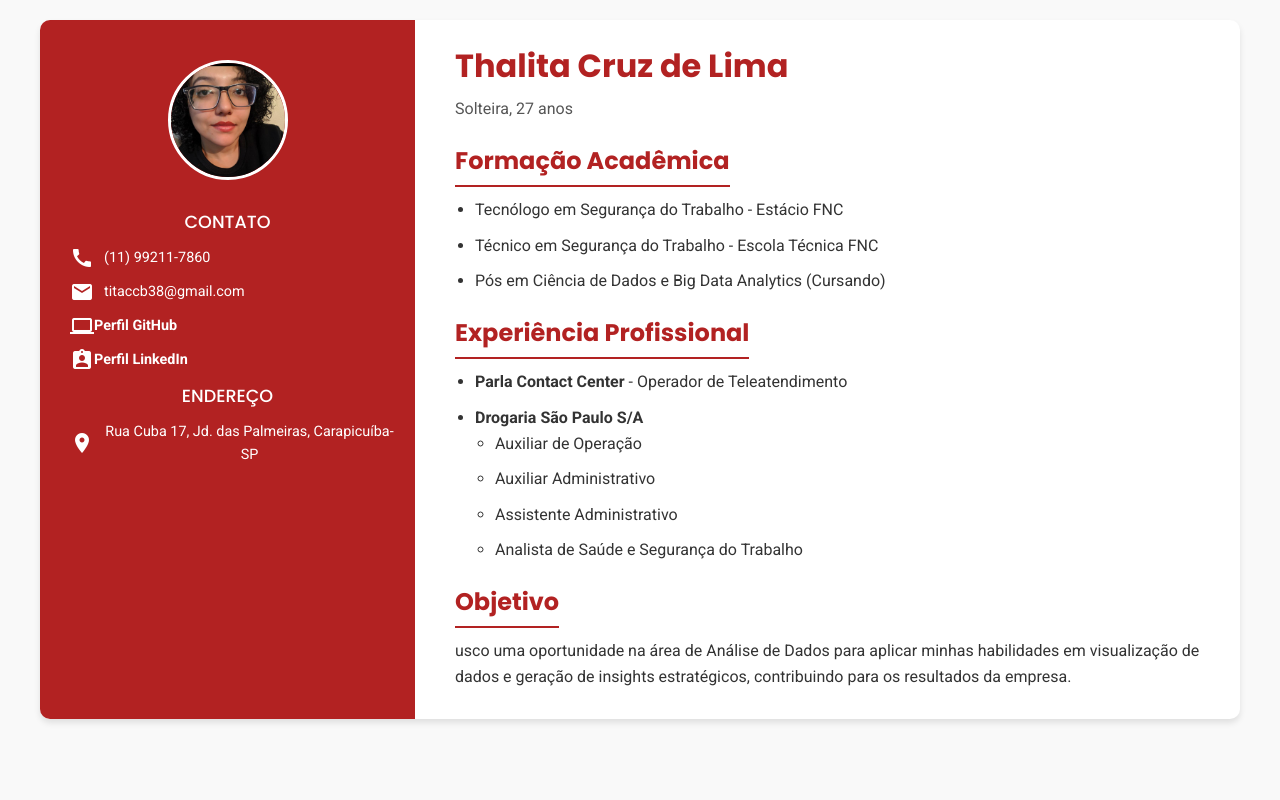
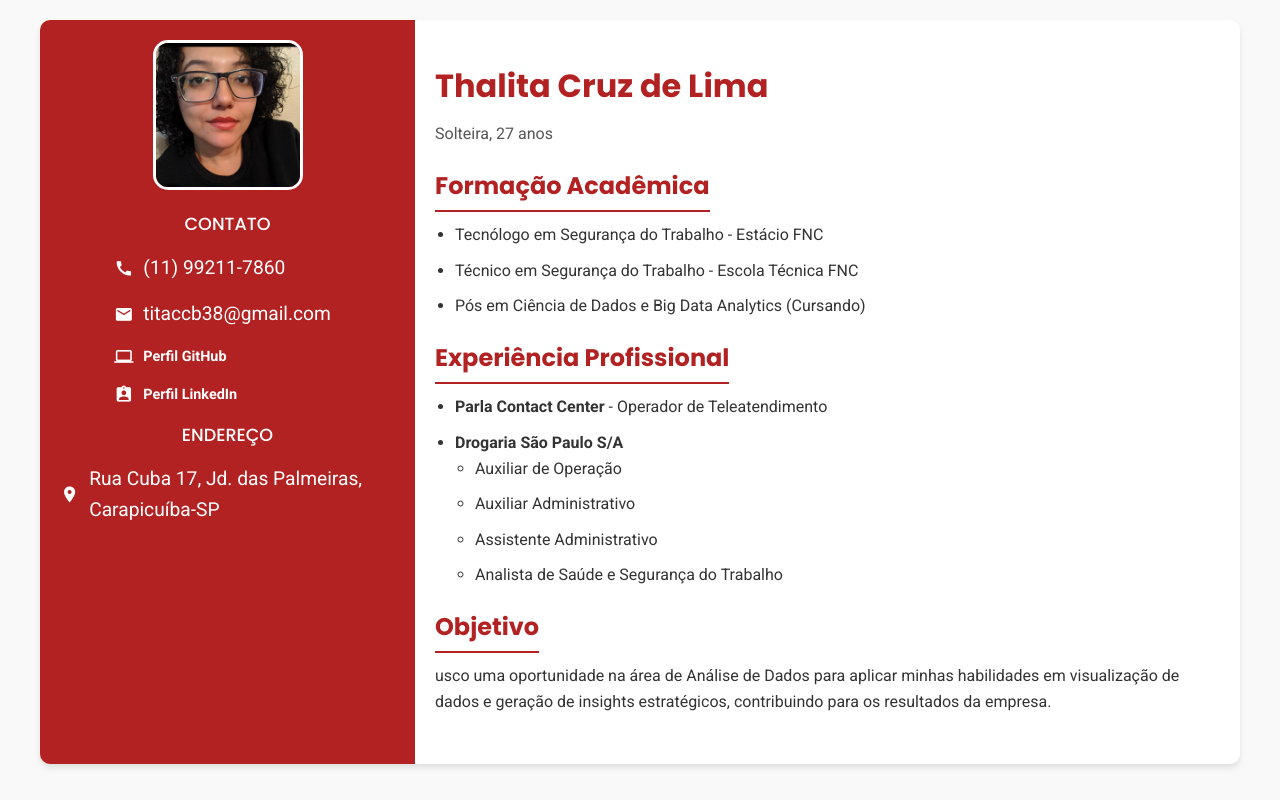
Before and after one commit to ThaCruLim/ThaCruLim.github.io, a plain HTML site: page curriculo.html in a window 1280 px wide. Drawn offline with Linux system fonts and the light colour scheme.

Commit message:
Update curriculo.css

```diff
--- a/curriculo.css
+++ b/curriculo.css
@@ -25,40 +25,46 @@ body {
 }
 
 .sidebar {
-    background: #b22222; /* Cor vermelho forte */
+    background: #b22222; /* Vermelho forte */
     color: white;
     flex: 1 1 300px;
     padding: 20px;
-    text-align: center;
+    display: flex;
+    flex-direction: column;
+    align-items: center;
 }
 
 .foto-perfil {
-    width: 120px;
-    height: 120px;
-    border-radius: 50%;
-    margin: 20px auto;
+    width: 150px;
+    height: 150px;
+    border-radius: 10%; /* Quadrado com bordas levemente arredondadas */
     border: 3px solid white;
+    margin-bottom: 20px;
+    object-fit: cover; /* Ajusta a imagem para caber no quadrado */
 }
 
 h3 {
     font-family: 'Poppins', sans-serif;
-    margin-bottom: 10px;
+    margin-bottom: 15px;
     text-transform: uppercase;
     font-weight: 500;
     font-size: 1.1rem;
-    color: white;
+    text-align: center;
 }
 
 .info {
     display: flex;
     align-items: center;
-    margin-bottom: 10px;
+    margin-bottom: 15px;
     font-size: 0.9rem;
     color: white;
+    text-align: left;
+    width: 100%;
 }
 
 .info span {
-    margin-left: 10px;
+    margin-right: 10px;
+    font-size: 1.2rem;
 }
 
 .info a {
@@ -71,16 +77,22 @@ h3 {
     text-decoration: underline;
 }
 
+hr {
+    width: 80%;
+    border: 0.5px solid white;
+    margin: 20px 0;
+}
+
 .conteudo {
     flex: 3 1 600px;
-    padding: 20px 40px;
+    padding: 40px 20px;
 }
 
 header h1 {
     font-family: 'Poppins', sans-serif;
     font-size: 2rem;
-    margin-bottom: 5px;
-    color: #b22222; /* Cor vermelho */
+    margin-bottom: 10px;
+    color: #b22222; /* Vermelho */
 }
 
 header p {
@@ -93,7 +105,7 @@ h2 {
     font-family: 'Poppins', sans-serif;
     font-size: 1.5rem;
     margin-bottom: 10px;
-    border-bottom: 2px solid #b22222; /* Cor vermelho */
+    border-bottom: 2px solid #b22222;
     display: inline-block;
     padding-bottom: 5px;
     color: #b22222;
```
